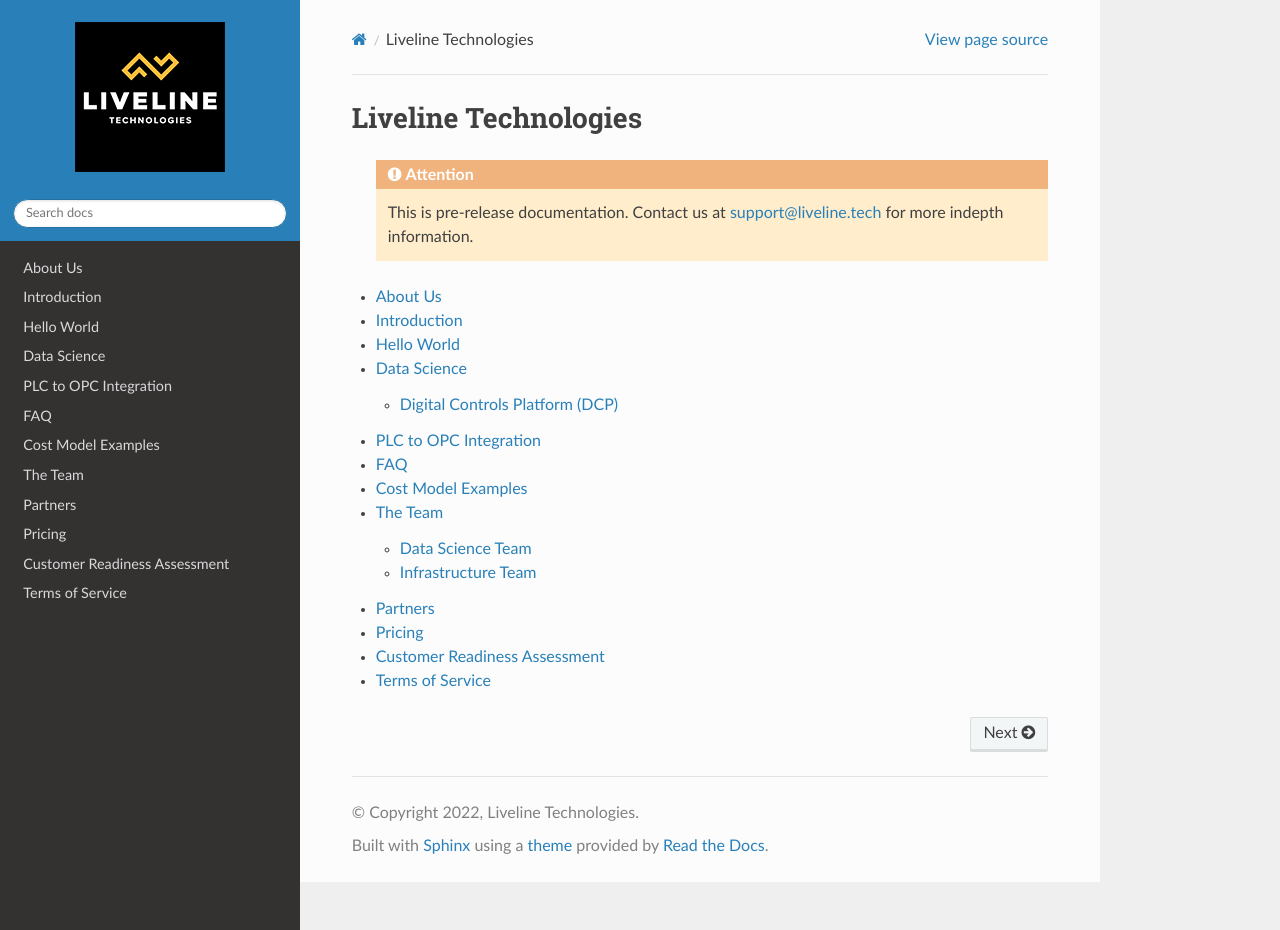
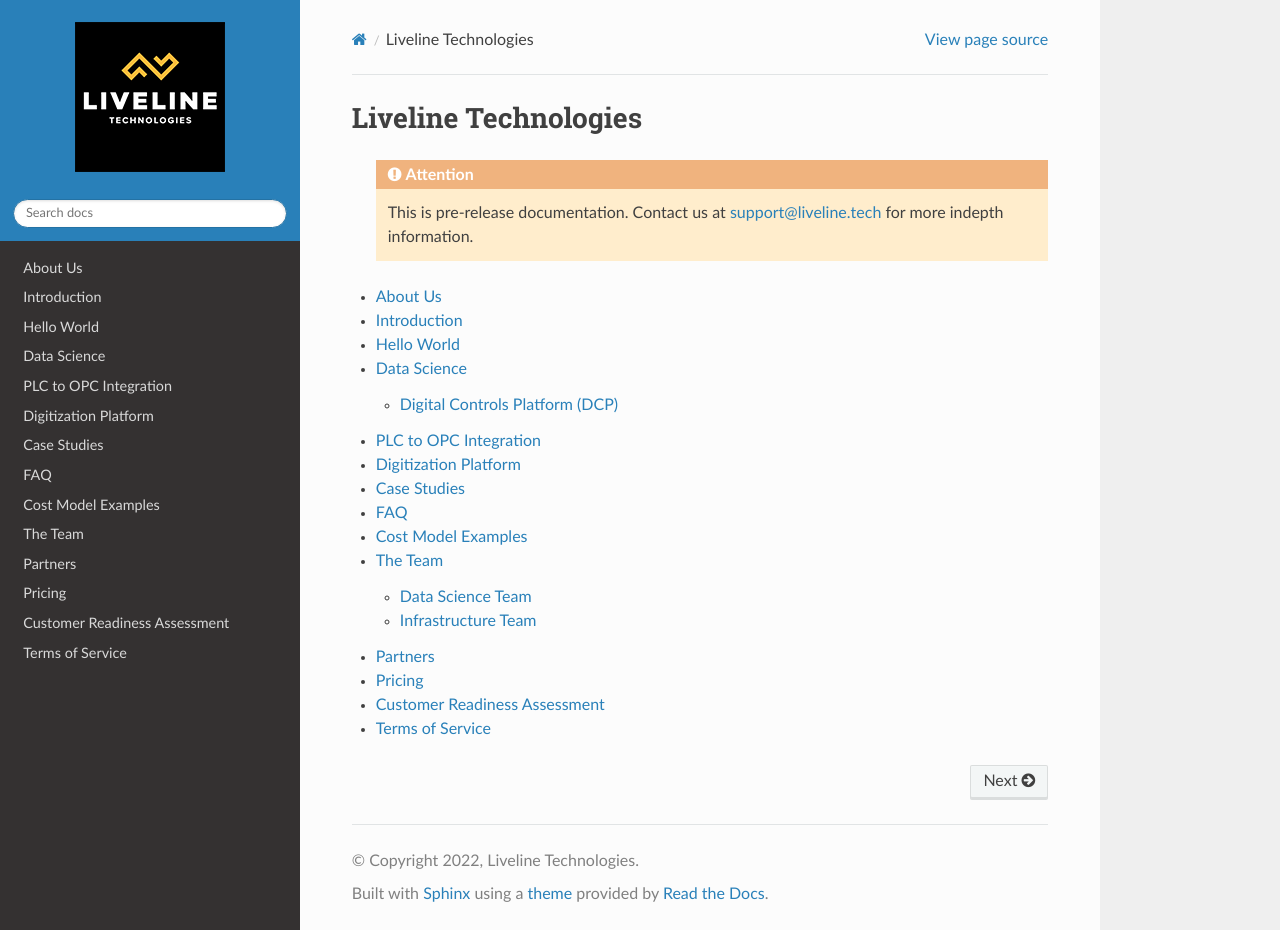
Before and after one commit to supergus/documentation_public, a Sphinx documentation site: the page built from docs/index.rst, in a window 1280 px wide and 930 px high. Built offline with Sphinx 7.4.7 and the Read the Docs theme 2.0.0, drawn with Linux system fonts in a browser that asks for light colours; pages that are not in the unit, such as notebooks, are missing from menus.

Commit message:
Additions to table of contents
Cleaning up minor formatting mistakes.

```diff
--- /dev/null
+++ b/docs/casestudies/casestudies.rst
@@ -0,0 +1,4 @@
+Case Studies
+================
+
+Placeholder for case studies
--- /dev/null
+++ b/docs/digitizationplatform/digitizationplatform.rst
@@ -0,0 +1,4 @@
+Digitization Platform
+=====================
+
+Placeholder for digitization platform
--- a/docs/index.rst
+++ b/docs/index.rst
@@ -15,6 +15,8 @@
   helloworld/helloworld
   data_science/data_science
   integration/integration
+  digitizationplatform/digitizationplatform
+  casestudies/casestudies
   faq/faq
   cost_model/cost_model
   the_team/the_team
--- a/docs/termsofservice.rst
+++ b/docs/termsofservice.rst
@@ -1,4 +1,4 @@
 Terms of Service
-========
+================
 
 Placeholder for terms of service agreement
```
